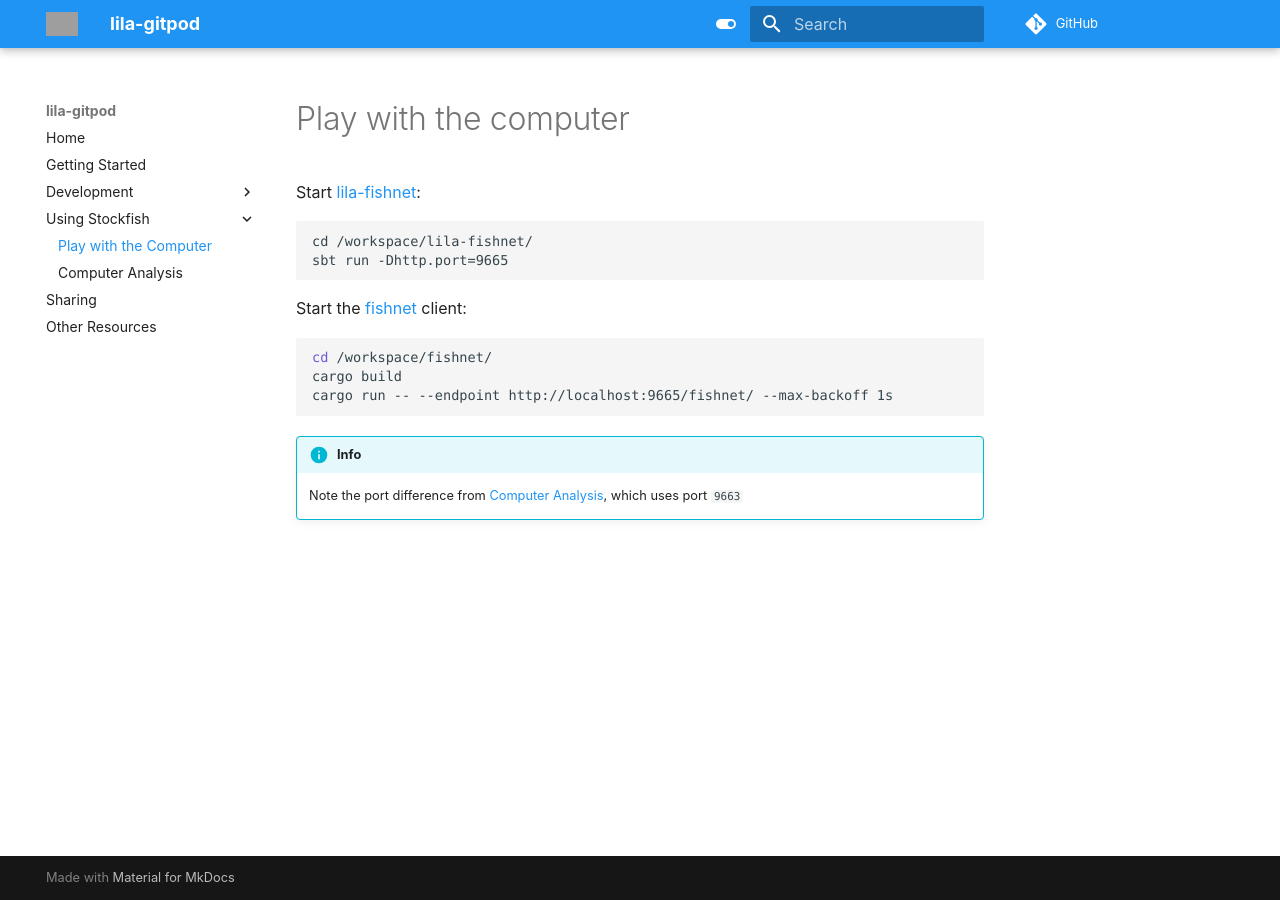
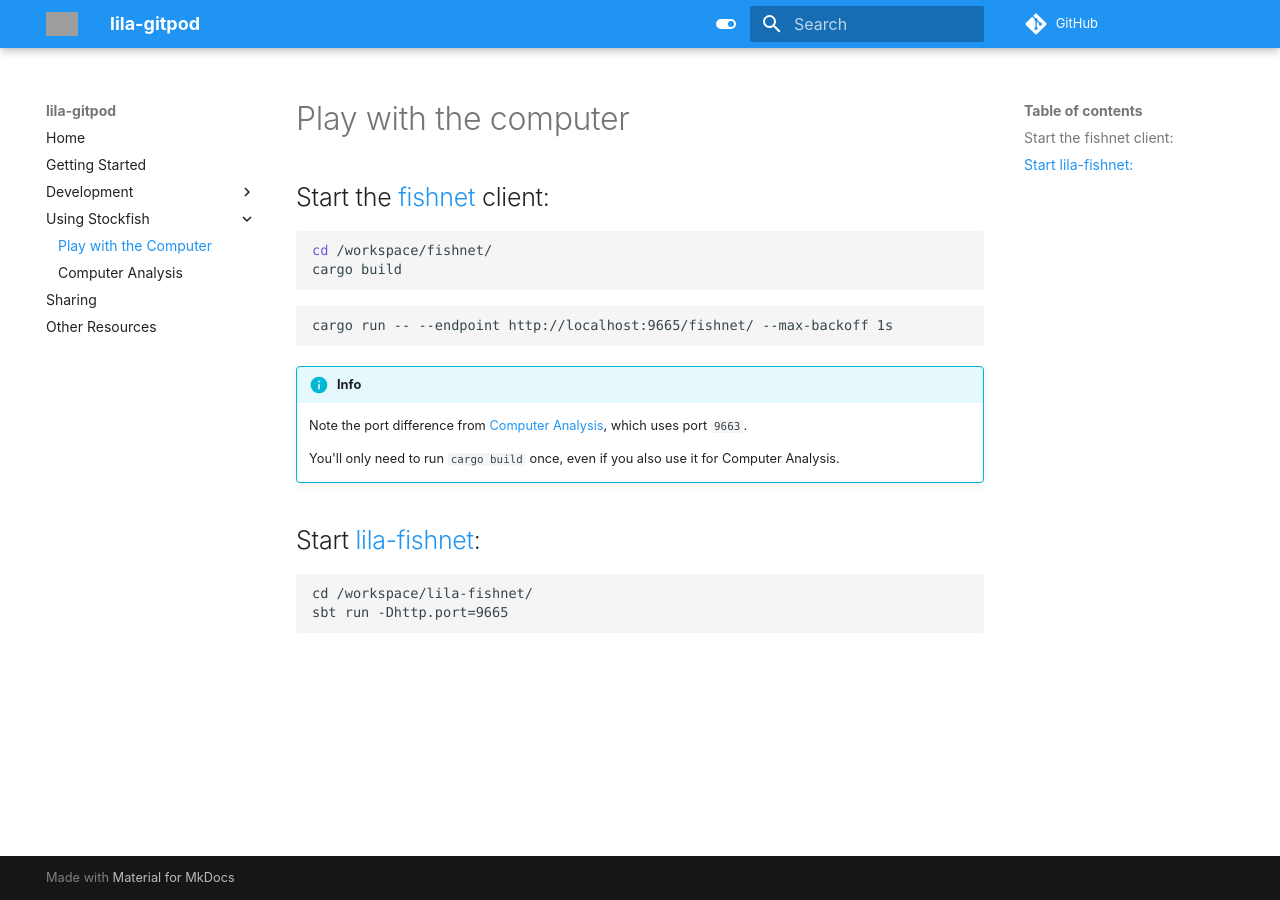
Before and after one commit to lichess-org/lila-gitpod, an MkDocs documentation site: the page built from docs/stockfish-play.md, in a window 1280 px wide. Built offline with MkDocs 1.6.1 and Material for MkDocs 9.7.7, drawn with Linux system fonts in a browser that asks for light colours; comment, search, counter and statistics services are not loaded; grey boxes are pictures that could not be loaded.

Commit message:
docs: cleanup stockfish docs

````diff
--- a/docs/stockfish-play.md
+++ b/docs/stockfish-play.md
@@ -1,18 +1,24 @@
 # Play with the computer
 
-Start [lila-fishnet](https://github.com/lichess-org/lila-fishnet):
-
-    cd /workspace/lila-fishnet/
-    sbt run -Dhttp.port=9665
-
-Start the [fishnet](https://github.com/lichess-org/fishnet) client:
+## Start the [fishnet](https://github.com/lichess-org/fishnet) client:
 
 ```bash
 cd /workspace/fishnet/
 cargo build
+```
+
+```bash
 cargo run -- --endpoint http://localhost:9665/fishnet/ --max-backoff 1s
 ```
 
 !!! info
 
-    Note the port difference from [Computer Analysis](stockfish-analysis.md), which uses port `9663`
+    Note the port difference from [Computer Analysis](stockfish-analysis.md), which uses port `9663`.
+
+    You'll only need to run `cargo build` once, even if you also use it for Computer Analysis.
+
+
+## Start [lila-fishnet](https://github.com/lichess-org/lila-fishnet):
+
+    cd /workspace/lila-fishnet/
+    sbt run -Dhttp.port=9665
````
Also changed, not shown: docs/stockfish-analysis.md (+6 -1 lines).
